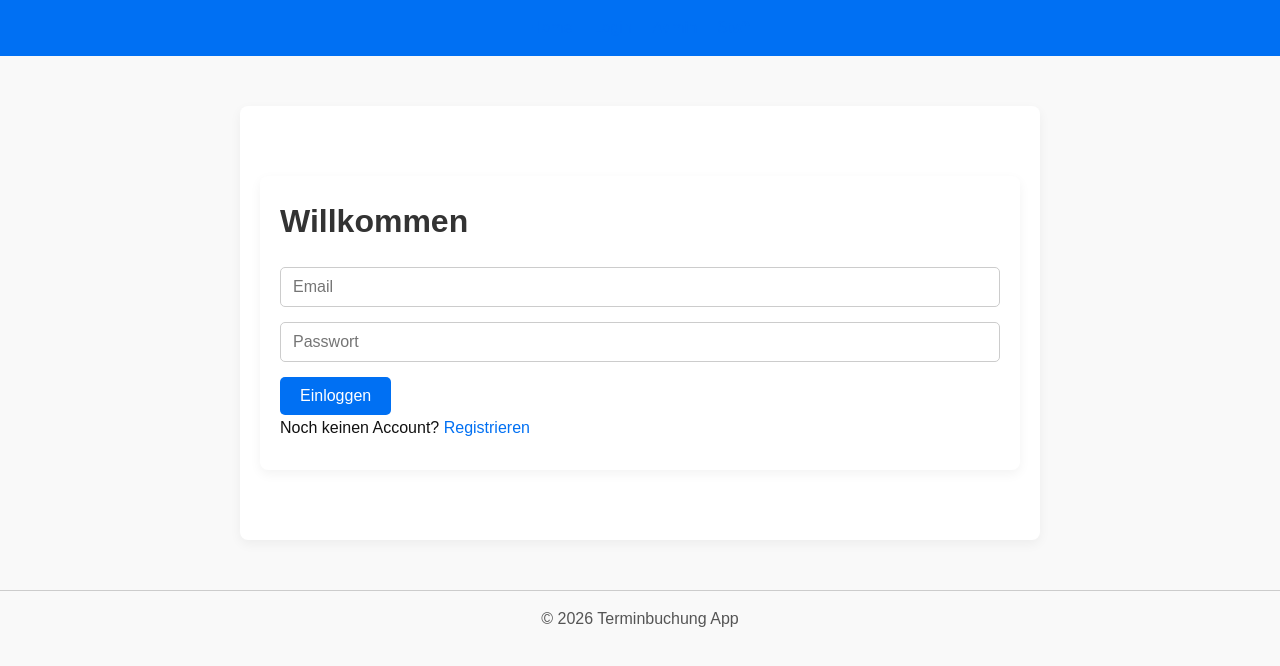
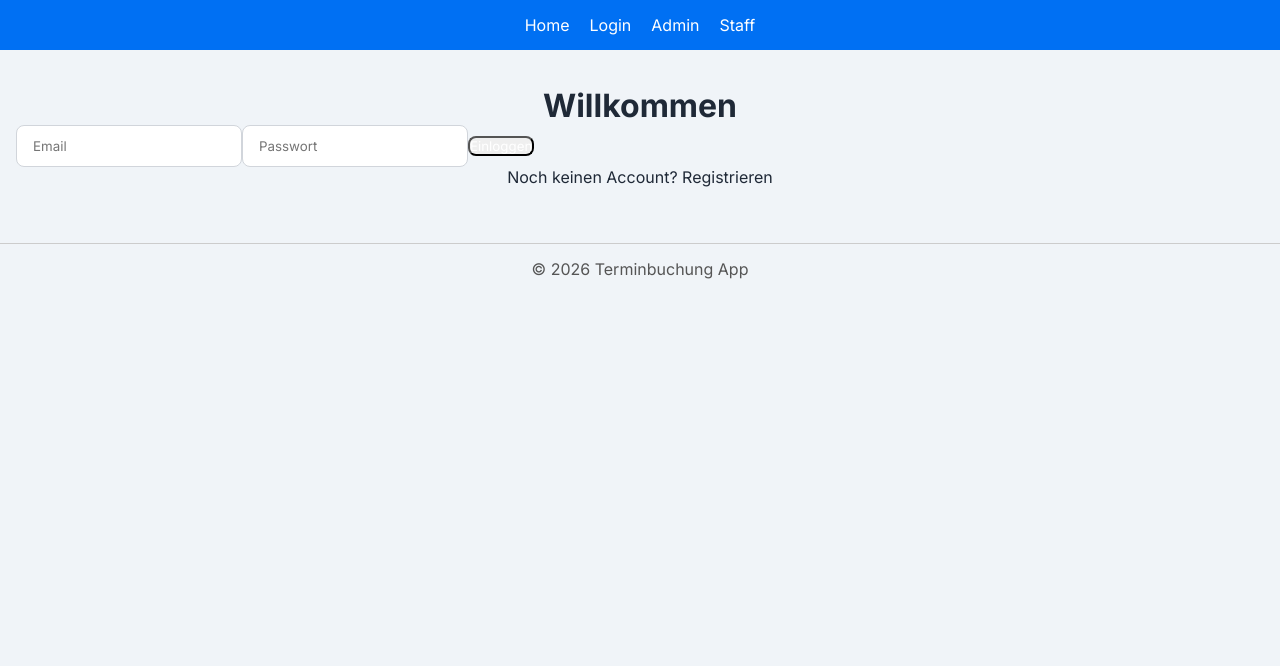
Before and after one commit to emergency-german/termin-buchen, a Next.js app: page / in a window 1280 px wide. Shown: the top 666 px of the page. Built offline with nearby package versions, Linux system fonts and the light colour scheme.

Commit message:
Update global.css

```diff
--- a/app/global.css
+++ b/app/global.css
@@ -1,75 +1,104 @@
-/* Reset & Grundstyles */
-* {
+@import url('https://fonts.googleapis.com/css2?family=Inter:wght@400;500;600;700&display=swap');
+
+/* Reset & Base */
+*,
+*::before,
+*::after {
   margin: 0;
   padding: 0;
   box-sizing: border-box;
-  font-family: Arial, sans-serif;
 }
 
-body {
-  background-color: #f9f9f9;
-  color: #111;
-  line-height: 1.6;
+html, body {
+  font-family: 'Inter', sans-serif;
+  scroll-behavior: smooth;
+  background-color: #f0f4f8;
+  color: #1f2937;
+  min-height: 100%;
 }
 
-/* Container für zentrierte Seiten */
-div {
-  max-width: 800px;
-  margin: 50px auto;
-  padding: 20px;
-  background: #fff;
-  border-radius: 8px;
-  box-shadow: 0 4px 12px rgba(0, 0, 0, 0.05);
-}
-
-/* Überschriften */
-h1 {
-  font-size: 2rem;
-  margin-bottom: 20px;
-  color: #333;
-}
-
-/* Links */
 a {
-  color: #0070f3;
+  color: inherit;
   text-decoration: none;
+  transition: all 0.2s;
 }
 
 a:hover {
   text-decoration: underline;
 }
 
-/* Formulare */
-input {
-  display: block;
-  width: 100%;
-  padding: 10px 12px;
-  margin-bottom: 15px;
-  border: 1px solid #ccc;
-  border-radius: 5px;
-  font-size: 1rem;
+button {
+  cursor: pointer;
+  font-family: inherit;
+  transition: all 0.2s;
 }
 
-button {
-  padding: 10px 20px;
-  background-color: #0070f3;
-  color: white;
-  border: none;
-  border-radius: 5px;
-  cursor: pointer;
-  font-size: 1rem;
-  transition: background 0.2s;
+input, textarea {
+  font-family: inherit;
+  border-radius: 0.375rem;
+  border: 1px solid #d1d5db;
+  padding: 0.75rem 1rem;
+  outline: none;
+  transition: all 0.2s;
 }
 
-button:hover {
-  background-color: #005bb5;
+input:focus, textarea:focus {
+  border-color: #3b82f6;
+  box-shadow: 0 0 0 3px rgba(59, 130, 246, 0.2);
 }
 
-/* Fehlermeldungen */
-p {
-  margin-bottom: 10px;
+/* Utility Classes */
+.text-center { text-align: center; }
+.font-bold { font-weight: 700; }
+.mt-2 { margin-top: 0.5rem; }
+.mt-4 { margin-top: 1rem; }
+.mb-4 { margin-bottom: 1rem; }
+.p-4 { padding: 1rem; }
+.rounded { border-radius: 0.5rem; }
+.shadow { box-shadow: 0 4px 6px rgba(0,0,0,0.1); }
+.transition { transition: all 0.3s ease; }
+.bg-gradient { background: linear-gradient(135deg, #4f46e5, #3b82f6); }
+.text-white { color: white; }
+
+/* Dark Mode */
+@media (prefers-color-scheme: dark) {
+  html, body {
+    background-color: #111827;
+    color: #f9fafb;
+  }
+
+  input, textarea {
+    background-color: #1f2937;
+    border: 1px solid #374151;
+    color: #f9fafb;
+  }
+
+  input:focus, textarea:focus {
+    border-color: #3b82f6;
+    box-shadow: 0 0 0 3px rgba(59, 130, 246, 0.5);
+  }
+
+  a:hover {
+    color: #60a5fa;
+  }
 }
 
-p[style*="color: red"] {
-  font-weight: bold;
+/* Button Styles */
+.btn {
+  background-color: #3b82f6;
+  color: white;
+  padding: 0.75rem 1.5rem;
+  border-radius: 0.5rem;
+  font-weight: 600;
+  border: none;
+  transition: all 0.2s;
 }
+
+.btn:hover {
+  background-color: #2563eb;
+}
+
+.btn:disabled {
+  opacity: 0.5;
+  cursor: not-allowed;
+}
```
